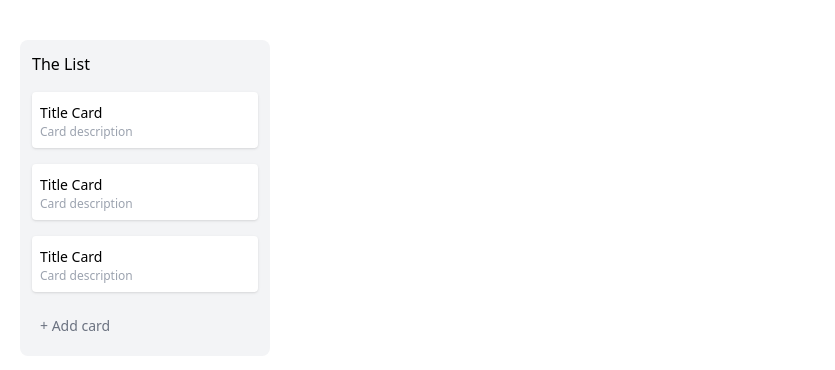
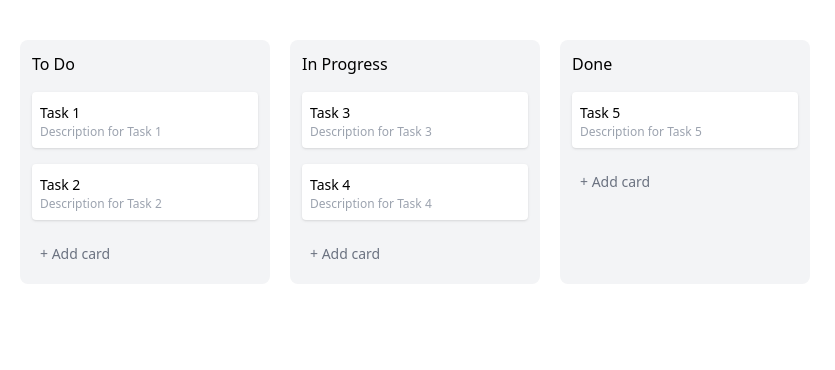
Before and after one commit to techbola/trello-clone-vuejs, a Vue app: page / in a window 1280 px wide. Shown: the top 370 px of the page, without its empty margins (0-835 px from the left). Built offline with nearby package versions, Linux system fonts and the light colour scheme.

Commit message:
render dummy list and card items

```diff
--- a/index.html
+++ b/index.html
@@ -1,10 +1,10 @@
-<!DOCTYPE html>
+<!doctype html>
 <html lang="en">
   <head>
-    <meta charset="UTF-8">
-    <link rel="icon" href="/favicon.ico">
-    <meta name="viewport" content="width=device-width, initial-scale=1.0">
-    <title>Vite App</title>
+    <meta charset="UTF-8" />
+    <link rel="icon" href="/favicon.ico" />
+    <meta name="viewport" content="width=device-width, initial-scale=1.0" />
+    <title>Mini Trello Clone App</title>
   </head>
   <body>
     <div id="app"></div>
--- a/src/App.vue
+++ b/src/App.vue
@@ -1,23 +1,19 @@
-<script setup lang="ts"></script>
-
 <template>
   <main class="p-5 font-sans">
     <div class="flex gap-5 py-5 overflow-x-auto">
-      <div class="bg-gray-100 p-3 rounded-lg min-w-[250px] flex flex-col">
-        <h2 class="mb-2 font-medium">The List</h2>
-        <div class="p-2 my-2 bg-white rounded shadow cursor-pointer">
-          <span class="text-sm font-medium">Title Card</span>
-          <p class="text-xs text-gray-400">Card description</p>
-        </div>
-
-        <div class="p-2 my-2 bg-white rounded shadow cursor-pointer">
-          <span class="text-sm font-medium">Title Card</span>
-          <p class="text-xs text-gray-400">Card description</p>
-        </div>
-
-        <div class="p-2 my-2 bg-white rounded shadow cursor-pointer">
-          <span class="text-sm font-medium">Title Card</span>
-          <p class="text-xs text-gray-400">Card description</p>
+      <div
+        class="bg-gray-100 p-3 rounded-lg min-w-[250px] flex flex-col"
+        v-for="list in lists"
+        :key="list.id"
+      >
+        <h2 class="mb-2 font-medium">{{ list.title }}</h2>
+        <div
+          class="p-2 my-2 bg-white rounded shadow cursor-pointer"
+          v-for="card in list.cards"
+          :key="card.id"
+        >
+          <span class="text-sm font-medium">{{ card.title }}</span>
+          <p class="text-xs text-gray-400">{{ card.description }}</p>
         </div>
 
         <button
@@ -30,4 +26,44 @@
   </main>
 </template>
 
+<script setup lang="ts">
+import { reactive } from 'vue'
+
+interface Card {
+  id: number
+  title: string
+  description: string
+}
+
+interface List {
+  id: number
+  title: string
+  cards: Card[]
+}
+
+const lists = reactive<List[]>([
+  {
+    id: 1,
+    title: 'To Do',
+    cards: [
+      { id: 1, title: 'Task 1', description: 'Description for Task 1' },
+      { id: 2, title: 'Task 2', description: 'Description for Task 2' },
+    ],
+  },
+  {
+    id: 2,
+    title: 'In Progress',
+    cards: [
+      { id: 3, title: 'Task 3', description: 'Description for Task 3' },
+      { id: 4, title: 'Task 4', description: 'Description for Task 4' },
+    ],
+  },
+  {
+    id: 3,
+    title: 'Done',
+    cards: [{ id: 5, title: 'Task 5', description: 'Description for Task 5' }],
+  },
+])
+</script>
+
 <style scoped></style>
```
